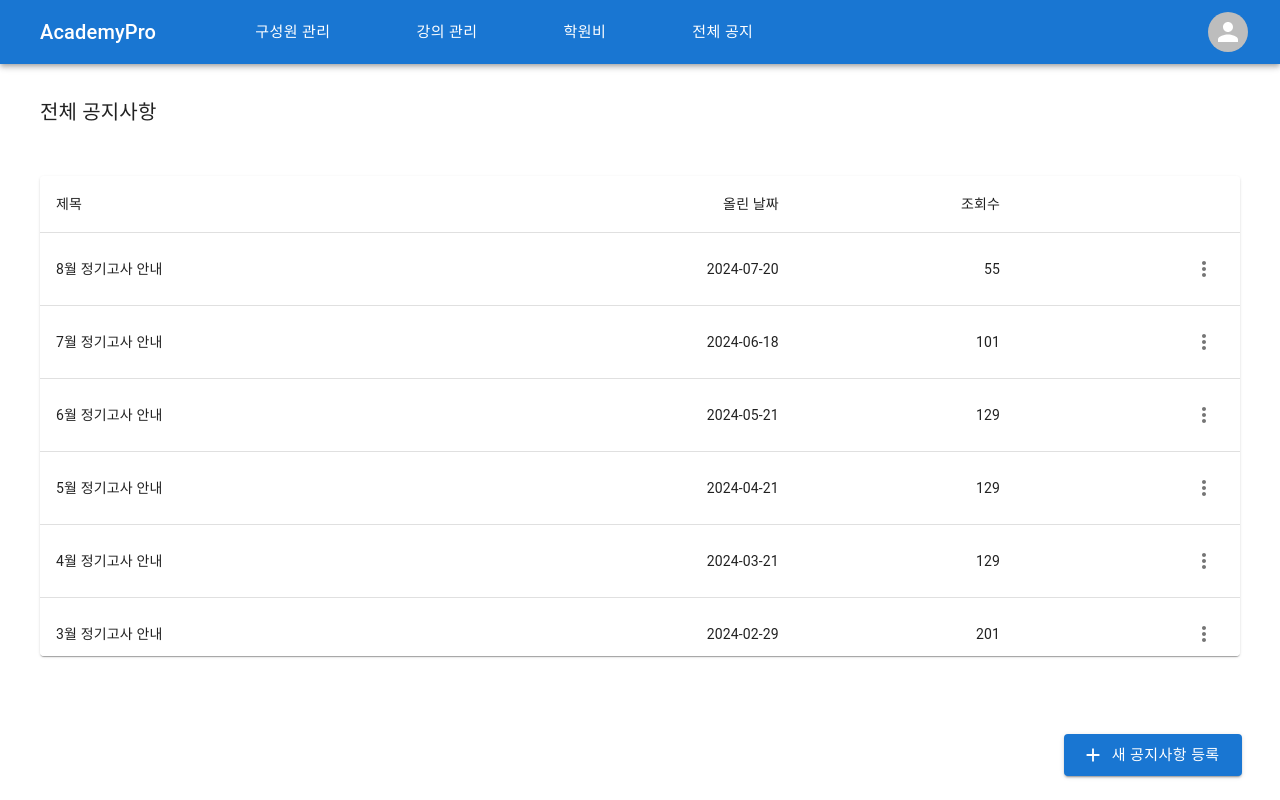
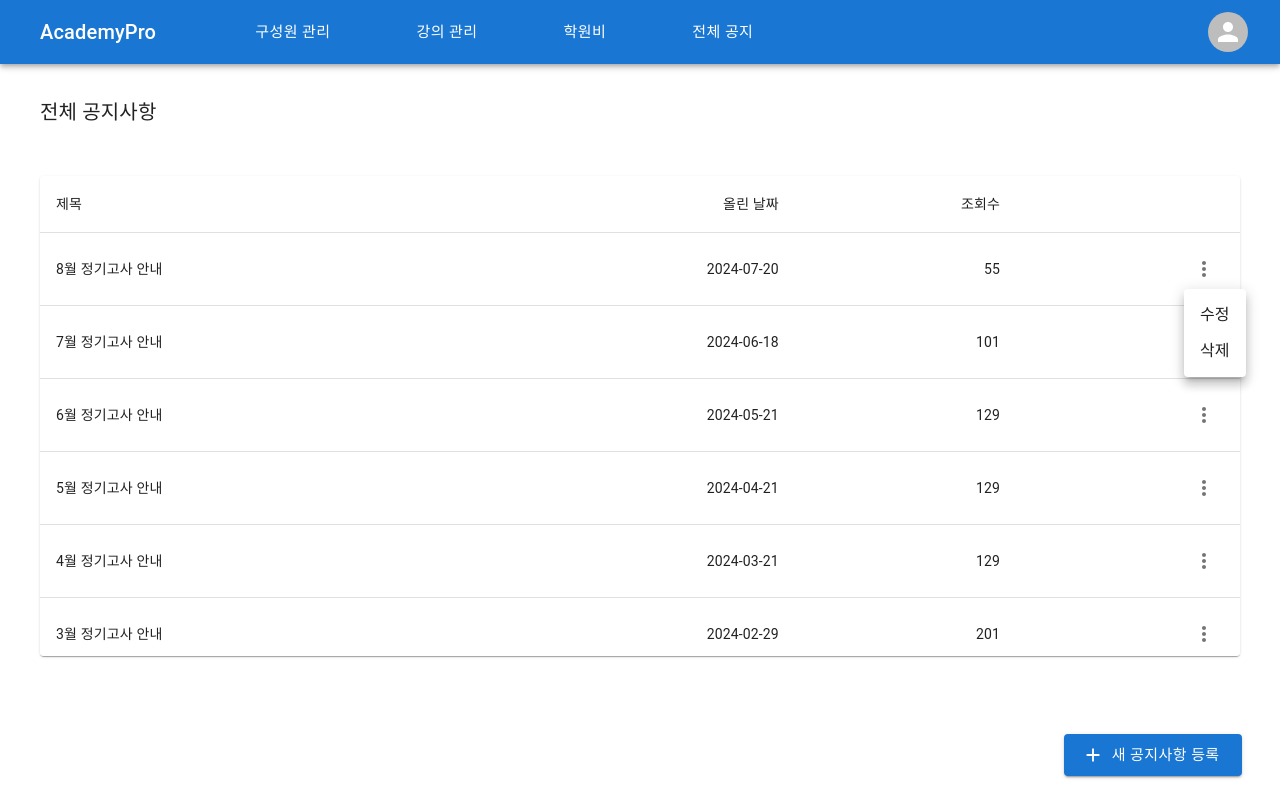
Before and after one commit to Academy-Diary/AcademyDiary_WEB, a React (Vite) app: page /director/notice in a window 1280 px wide. Both pictures are taken after a click on the button 1204 px from the left and 269 px from the top of the page. Built offline with nearby package versions, Linux system fonts and the light colour scheme; no server answers.

Commit message:
feat: 공지사항 더보기 버튼 수정/삭제 #20

```diff
--- a/src/pages/director/notice/addNotice.jsx
+++ b/src/pages/director/notice/addNotice.jsx
@@ -18,7 +18,7 @@ export default function AddNotice() {
 
   return (
     <>
-      <TitleMedium title="새 공지사항 작성" />
+      <TitleMedium title="공지사항 작성" />
       <Box component="form" onSubmit={handleSubmit}>
         <Grid container spacing={2} sx={{ mt: 3, width: '60vw' }}>
           <Grid item xs={12}>
--- a/src/pages/director/notice/directorNotice.jsx
+++ b/src/pages/director/notice/directorNotice.jsx
@@ -1,7 +1,24 @@
-import React from 'react';
+import React, { useState } from 'react';
 import { useNavigate } from 'react-router-dom';
 
-import { TableContainer, Paper, Table, TableHead, TableRow, TableCell, TableBody, IconButton, Grid, Button } from '@mui/material';
+import {
+  TableContainer,
+  Paper,
+  Table,
+  TableHead,
+  TableRow,
+  TableCell,
+  TableBody,
+  IconButton,
+  Grid,
+  Button,
+  Menu,
+  MenuItem,
+  Dialog,
+  DialogContent,
+  DialogContentText,
+  DialogActions,
+} from '@mui/material';
 import { MoreVert, Add } from '@mui/icons-material';
 
 import { TitleMedium } from '../../../components';
@@ -17,9 +34,31 @@ const notices = [
 
 export default function DirectorNotice() {
   const navigate = useNavigate();
+  const [anchorEl, setAnchorEl] = useState(null);
+  const [open, setOpen] = useState(false);
 
   const handleClickAdd = () => {
     navigate('/director/notice/add');
+  };
+
+  const handleClickMore = (e) => {
+    setAnchorEl(e.currentTarget);
+  };
+  const handleClose = () => {
+    setAnchorEl(null);
+  };
+
+  const handleClickUpdate = () => {
+    handleClose();
+    navigate('/director/notice/update');
+  };
+  const handleClickDelete = () => {
+    handleClose();
+    setOpen(true);
+  };
+
+  const handleCloseDialog = () => {
+    setOpen(false);
   };
 
   return (
@@ -42,7 +81,7 @@ export default function DirectorNotice() {
                 <TableCell align="right">{notice.date}</TableCell>
                 <TableCell align="right">{notice.view}</TableCell>
                 <TableCell align="right">
-                  <IconButton>
+                  <IconButton onClick={handleClickMore}>
                     <MoreVert />
                   </IconButton>
                 </TableCell>
@@ -51,6 +90,10 @@ export default function DirectorNotice() {
           </TableBody>
         </Table>
       </TableContainer>
+      <Menu anchorEl={anchorEl} open={Boolean(anchorEl)} onClose={handleClose}>
+        <MenuItem onClick={handleClickUpdate}>수정</MenuItem>
+        <MenuItem onClick={handleClickDelete}>삭제</MenuItem>
+      </Menu>
       <Grid container justifyContent="flex-end" sx={{ position: 'fixed', bottom: '3vh', right: '3vw' }}>
         <Grid item>
           <Button size="large" variant="contained" startIcon={<Add />} onClick={handleClickAdd}>
@@ -58,6 +101,15 @@ export default function DirectorNotice() {
           </Button>
         </Grid>
       </Grid>
+      <Dialog open={open} onClose={handleCloseDialog}>
+        <DialogContent>
+          <DialogContentText color="black">해당 공지사항을 삭제하시겠습니까?</DialogContentText>
+        </DialogContent>
+        <DialogActions>
+          <Button onClick={handleCloseDialog}>취소</Button>
+          <Button onClick={handleCloseDialog}>삭제</Button>
+        </DialogActions>
+      </Dialog>
     </>
   );
 }
```
